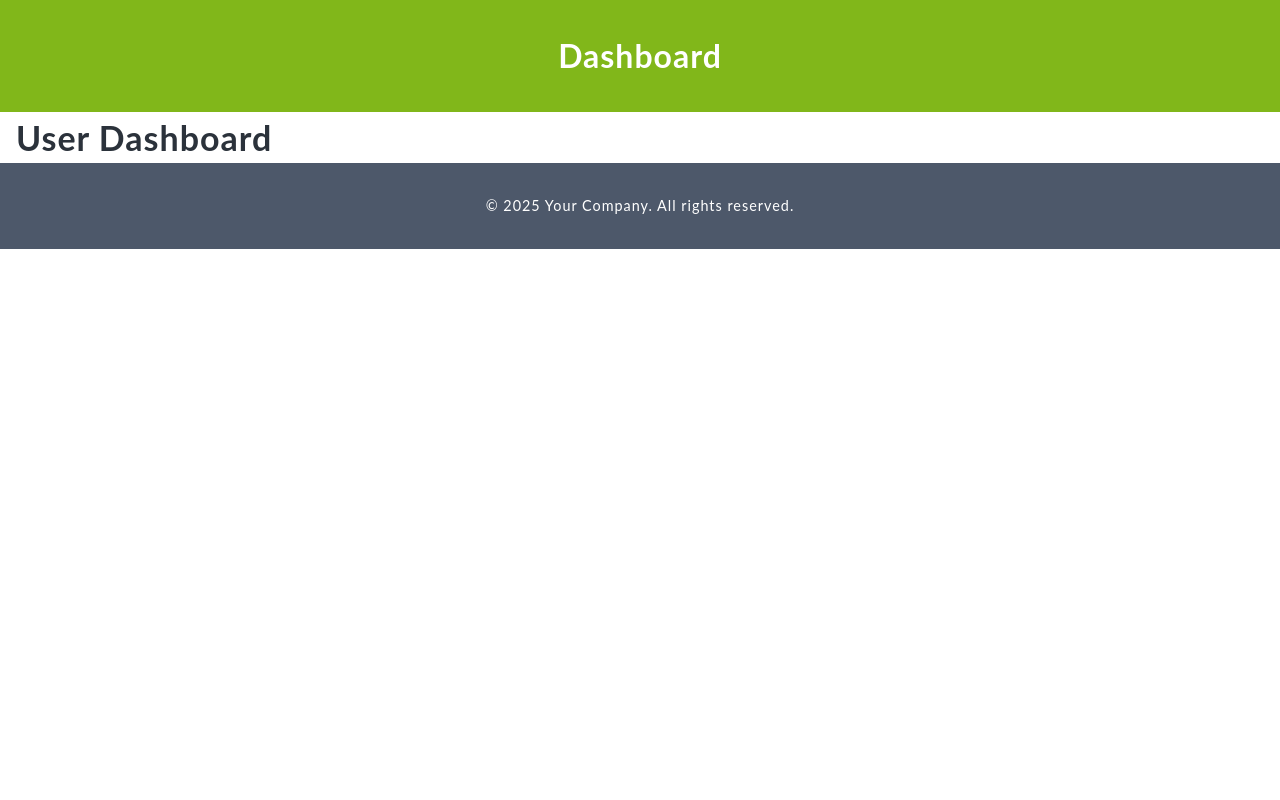
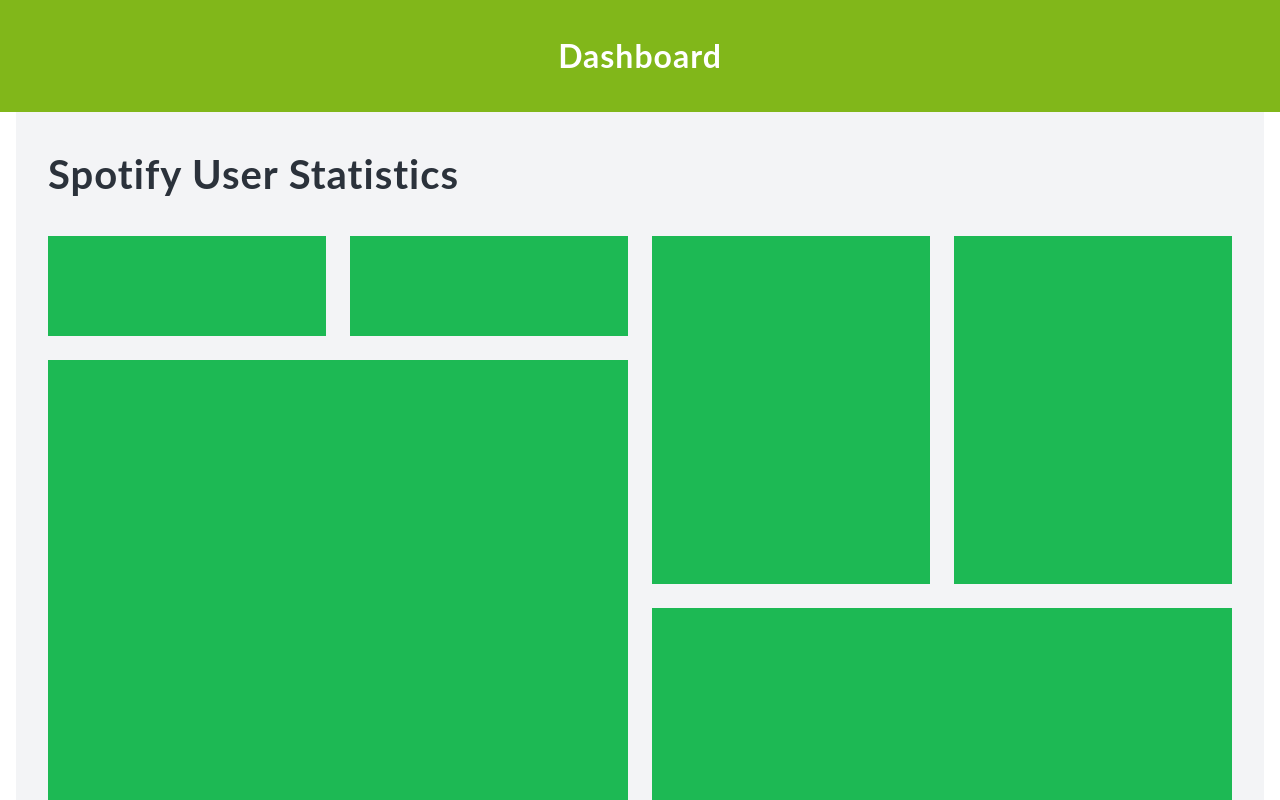
Before and after one commit to Doud75/dashboardSpotify, a SvelteKit app: page /dashboard/user in a window 1280 px wide. Shown: the top 800 px of the page. Built offline with nearby package versions, Linux system fonts and the light colour scheme.

Commit message:
feat: skeleton user page

```diff
--- a/src/routes/dashboard/user/+page.svelte
+++ b/src/routes/dashboard/user/+page.svelte
@@ -1,3 +1,67 @@
-<div class="container">
-	<h1>User Dashboard</h1>
+<div class="dashboard">
+	<h1 class="dashboard-title">Spotify User Statistics</h1>
+	<div class="grid-container">
+		<div class="span-1-1"></div>
+		<div class="span-1-1"></div>
+		<div class="span-1-3"></div>
+		<div class="span-1-3"></div>
+		<div class="span-2-4"></div>
+		<div class="span-2-2"></div>
+	</div>
 </div>
+
+<style lang="scss">
+  .dashboard {
+    min-height: 100vh;
+    background-color: #f3f4f6; // bg-gray-100 equivalent
+    padding: 2rem;
+
+    &-title {
+      font-size: 2.5rem;
+      font-weight: bold;
+      margin-bottom: 2rem;
+    }
+  }
+
+  .grid-container {
+    display: grid;
+    grid-template-columns: repeat(4, 1fr);
+    gap: 1.5rem; // gap-6 equivalent
+    grid-auto-rows: minmax(100px, auto);
+
+    .span-1-1 {
+      grid-column: span 1;
+      grid-row: span 1;
+			background-color: #1DB954;
+    }
+
+    .span-2-1 {
+      grid-column: span 2;
+      grid-row: span 1;
+			background-color: #1DB954;
+    }
+
+    .span-1-2 {
+      grid-column: span 1;
+      grid-row: span 2;
+			background-color: #1DB954;
+    }
+
+    .span-2-2 {
+      grid-column: span 2;
+      grid-row: span 2;
+			background-color: #1DB954;
+    }
+
+    .span-2-4 {
+      grid-column: span 2;
+      grid-row: span 4;
+			background-color: #1DB954;
+    }
+		.span-1-3 {
+      grid-column: span 1;
+      grid-row: span 3;
+      background-color: #1DB954;
+		}
+  }
+</style>
```
